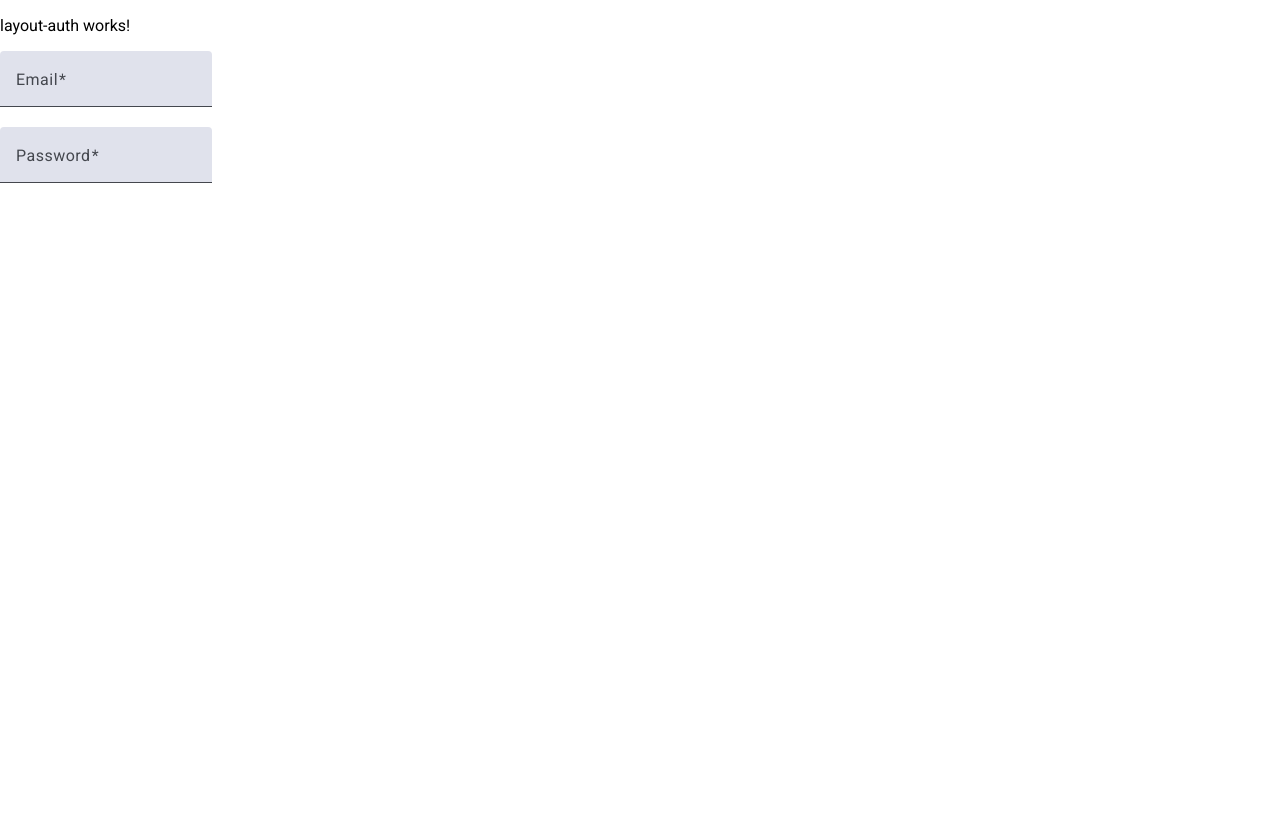
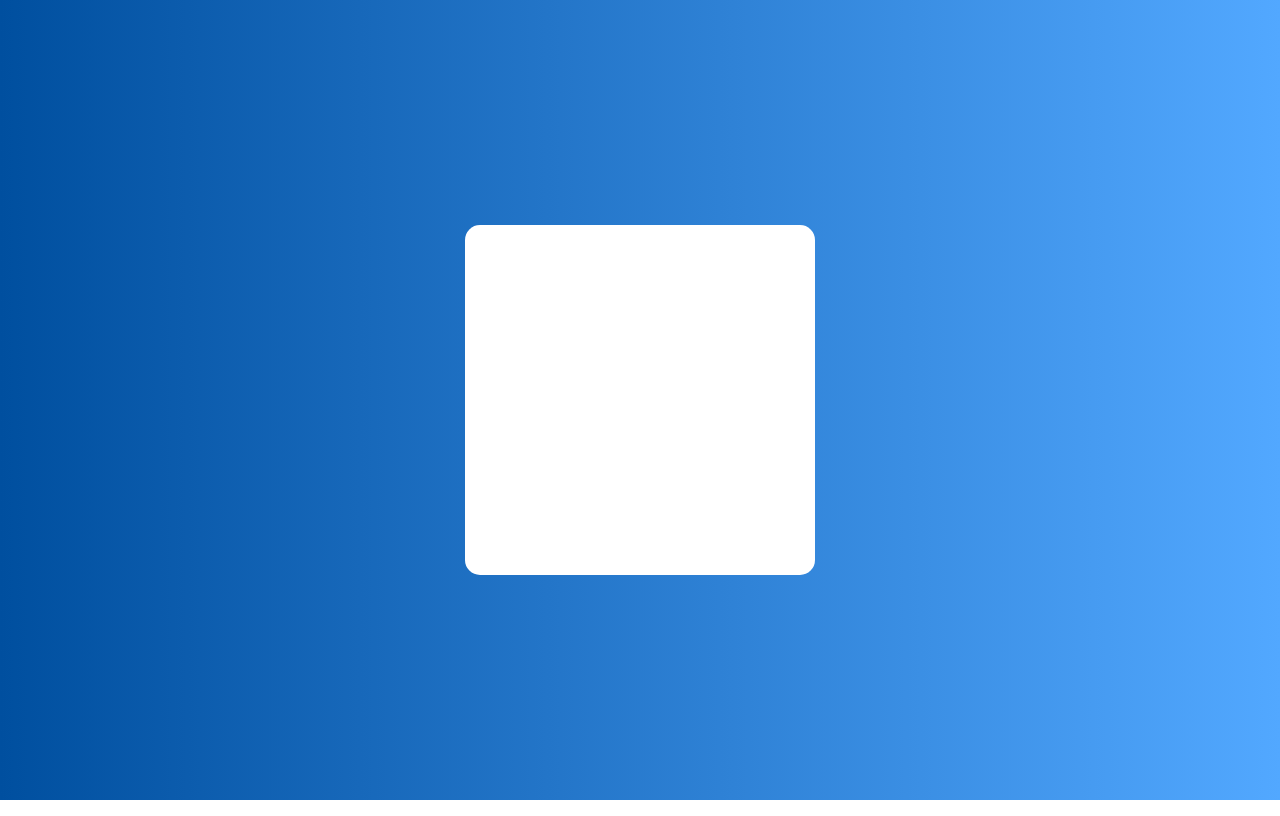
Before and after one commit to danifc123/Sistema_de_Agendamento_UNIRV, an Angular app in the folder Frontend/: page / in a window 1280 px wide. Built offline with nearby package versions, Linux system fonts and the light colour scheme.

Commit message:
style: adicionando syulo para o background

```diff
--- a/Frontend/src/app/layout/layout-auth/layout-auth.component.html
+++ b/Frontend/src/app/layout/layout-auth/layout-auth.component.html
@@ -1,3 +1,4 @@
-<p>layout-auth works!</p>
-<app-input></app-input>
-<app-input-password></app-input-password>
+<body class="layout-auth-body">
+<div class="layout-auth-container">
+</div>
+</body>
--- a/Frontend/src/app/layout/layout-auth/layout-auth.component.scss
+++ b/Frontend/src/app/layout/layout-auth/layout-auth.component.scss
@@ -0,0 +1,24 @@
+.layout-auth-body{
+  display: flex;
+  justify-content: center;
+  align-items: center;
+  background-color: var(--primary-color);
+  background-image: linear-gradient(to right, var(--primary-color), var(--secondary-color));
+  margin: 0px;
+  height: 100%;
+  width: 100%;
+
+  .layout-auth-container{
+    display: flex;
+    flex-direction: column;
+    justify-content: center;
+    align-items: center;
+    background-color: white;
+    border-radius: 15px;
+    width: 350px;
+    height:350px;
+  }
+  .layout-auth-title{
+    margin-bottom: 20%;
+  }
+}
--- a/Frontend/src/app/layout/layout-auth/layout-auth.component.ts
+++ b/Frontend/src/app/layout/layout-auth/layout-auth.component.ts
@@ -1,4 +1,4 @@
-import { Component } from '@angular/core';
+import { Component, Input, input } from '@angular/core';
 import { InputComponent } from "../../components/input/input.component";
 import { InputPasswordComponent } from "../../components/input-password/input-password.component";
 
@@ -9,5 +9,5 @@ import { InputPasswordComponent } from "../../components/input-password/input-pa
   styleUrl: './layout-auth.component.scss'
 })
 export class LayoutAuthComponent {
-
+@Input({required: true}) title: string = "";
 }
--- a/Frontend/src/index.html
+++ b/Frontend/src/index.html
@@ -1,13 +1,7 @@
 <!doctype html>
 <html lang="en">
 <head>
-  <meta charset="utf-8">
   <title>Frontend</title>
-  <base href="/">
-  <meta name="viewport" content="width=device-width, initial-scale=1">
-  <link rel="icon" type="image/x-icon" href="favicon.ico">
-  <link href="https://fonts.googleapis.com/css2?family=Roboto:wght@300;400;500&display=swap" rel="stylesheet">
-  <link href="https://fonts.googleapis.com/icon?family=Material+Icons" rel="stylesheet">
 </head>
 <body class="mat-typography">
   <app-root></app-root>
--- a/Frontend/src/styles.scss
+++ b/Frontend/src/styles.scss
@@ -2,3 +2,7 @@
 
 html, body { height: 100%; }
 body { margin: 0; font-family: Roboto, "Helvetica Neue", sans-serif; }
+:root{
+  --primary-color: #004F9F;
+  --secondary-color: #52A8FF;
+}
```
